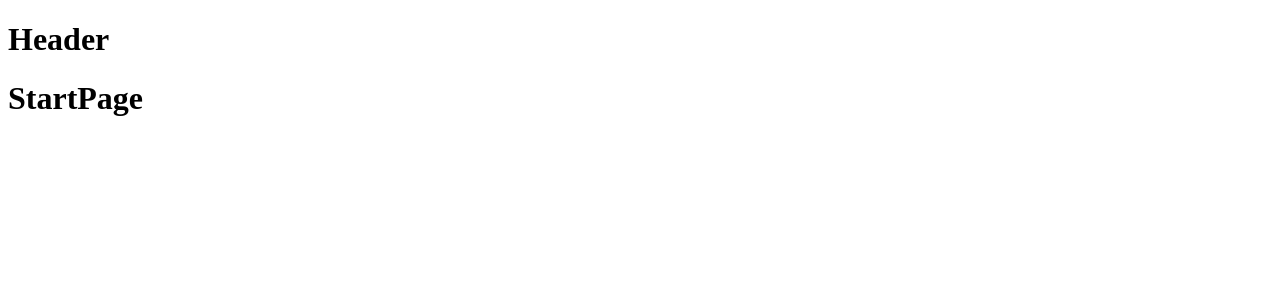
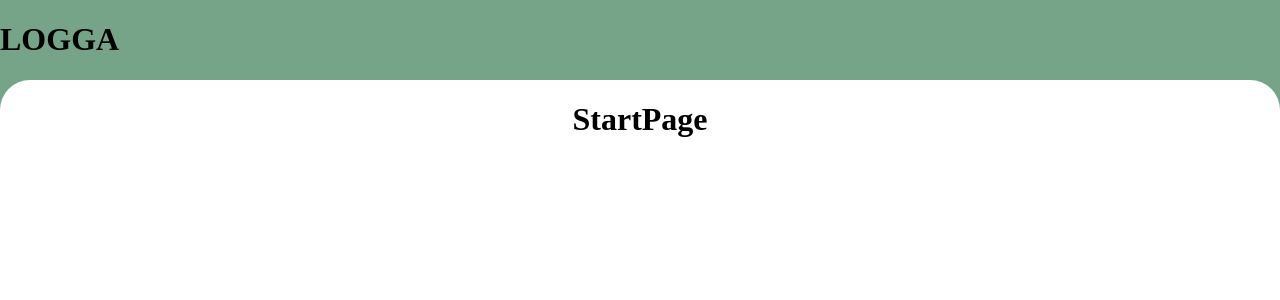
Before and after one commit to pindilind/4u-examensarbete, a React (Create React App) app: page / in a window 1280 px wide. Shown: the top 300 px of the page. Built offline with nearby package versions, Linux system fonts and the light colour scheme.

Commit message:
grunden till sidan

```diff
--- a/public/index.html
+++ b/public/index.html
@@ -26,7 +26,7 @@
     -->
     <title>React App</title>
   </head>
-  <body>
+  <body style="background-color: #75A488;">
     <noscript>You need to enable JavaScript to run this app.</noscript>
     <div id="root"></div>
     <!--
--- a/src/App.css
+++ b/src/App.css
@@ -1 +1,30 @@
-/* HÄR LÄGGS KOD SOM RÖR HELA APPEN */
+/* STYR HELA APPENS BAKRUND OCH ATT ALLT LÄGGER SIG I MITTEN */
+
+* {
+  box-sizing: border-box;
+}
+
+/* Gör att roten blir 100% höjd */
+html, body , #root {
+  height: 100%;
+  display: flex;
+  flex-direction: column;
+  margin: 0;
+}
+
+/* Vitbakrund med rund kant längst upp */
+.wrappsAllContent {
+  width: 100%;
+  background-color: white;
+  border-radius: 1.875rem 1.875rem 0 0;
+  flex: 1 0 auto;
+  margin: 0;
+}
+
+/* Lägger allt innehåll i mitten */
+.flexCenterAll {
+  display: flex;
+  flex-direction: column;
+  align-items: center;
+  justify-content: center;
+}
--- a/src/App.js
+++ b/src/App.js
@@ -27,6 +27,9 @@ function App() {
       <Header />
 
       {/* <ScrollToTop /> */}
+
+      <div className="wrappsAllContent">
+        <div className="flexCenterAll ">
 
           <Switch>
 
@@ -59,10 +62,12 @@ function App() {
             </Route>
 
           </Switch>
+        </div>
+      </div>
 
       {/* <Footer /> */}
 
-    </Router>
+    </Router >
   );
 }
 
--- a/src/header/Header.js
+++ b/src/header/Header.js
@@ -3,7 +3,7 @@ import React from "react";
 function Header() {
   return (
 
-    <h1>Header</h1>
+    <h1>LOGGA</h1>
 
   );
 }
--- a/src/start/StartPage.js
+++ b/src/start/StartPage.js
@@ -1,10 +1,12 @@
 import React from "react";
+
+import "./StyleStartPage.css";
 
 function StartPage() {
   return (
-
-    <h1>StartPage</h1>
-
+    <>
+      <h1>StartPage</h1>
+    </>
   );
 }
 
```
Also changed, not shown: src/start/StyleStartPage.css (added), 1 other file (tests, documents, lock files or other folders). Lines whose indentation alone changed are shown as unchanged.
